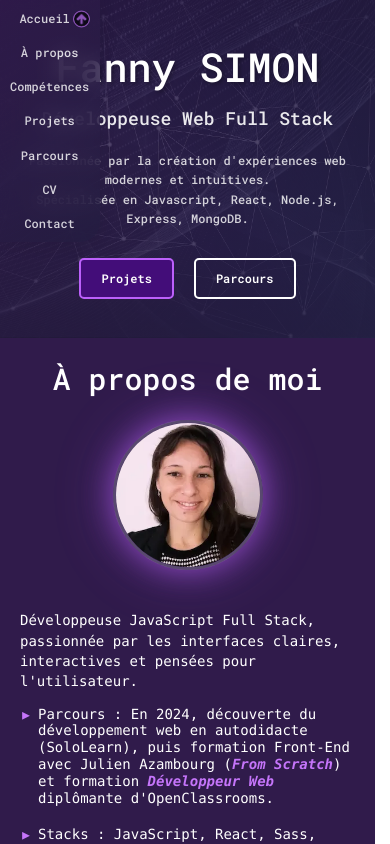
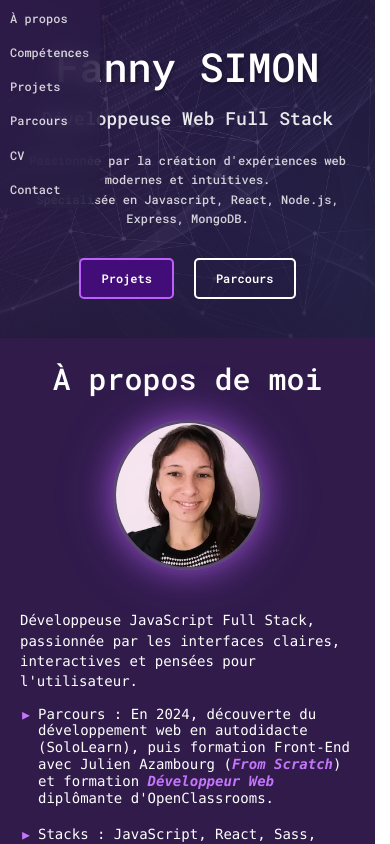
Before and after one commit to ProjetsDevFanny/Projet8_OCR_Portfolio, a React (Vite) app: page / in a window 390 px wide. Shown: the top 844 px of the page. Built offline with nearby package versions, Linux system fonts and the light colour scheme; a web font is replaced by a local one.

Commit message:
feat(ScrollToTopButton): set up the visibility of an arrowUp when scrolldown, fix(navbar): in tablet responsive: flex-start links, fex(about): padding top & bottom increased

```diff
--- a/src/Components/Header/Header.jsx
+++ b/src/Components/Header/Header.jsx
@@ -23,7 +23,6 @@ function Header() {
           </a>
         </div>
         <nav className="header__nav">
-          <a href="#hero" className="header__nav-accueil">Accueil</a>
           <a href="#about">À propos</a>
           <a href="#skills">Compétences</a>
           <a href="#projects">Projets</a>
--- a/src/Components/Header/header.scss
+++ b/src/Components/Header/header.scss
@@ -59,12 +59,7 @@
     &,
     a {
       font-family: $font-signature;
-
-      &:first-child {
-      @include font-style(3.5rem);
-      font-family: $font-signature;
     }
-  }
   }
 
   &__nav {
@@ -80,6 +75,7 @@
 
       @include mobile {
         flex-direction: column;
+        align-items: flex-start;
       }
     }
 
@@ -88,33 +84,6 @@
       text-decoration: none;
       color: $white;
       position: relative;
-
-      &.header__nav-accueil {
-        margin-right: 1rem;
-      }
-
-      // Icône flèche sur le lien Accueil
-      &.header__nav-accueil::after {
-        content: '';
-        background-color: $light_purple;
-        border-radius: 50%;
-        border: 1px solid $light_purple;
-        position: absolute;
-        top: 50%;
-        right: -20px;
-        transform: translateY(-50%);
-        width: 15px;
-        height: 15px;
-        background-image: url('../../assets/images/Icones/fleche-haut.png');
-        background-size: contain;
-        background-repeat: no-repeat;
-        transition: opacity 0.3s ease;
-        opacity: 0.8;
-      }
-
-      &.header__nav-accueil:hover::after {
-        opacity: 1;
       }
     }
   }
-}
--- /dev/null
+++ b/src/Components/ScrollToTopButton/ScrollToTopButton.jsx
@@ -0,0 +1,51 @@
+/**
+ * @file ScrollToTopButton.jsx
+ * @description Composant ScrollToTopButton pour revenir en haut de la page
+ * @author Simon Fanny
+ * @date 06/01/2026
+ * @project Portfolio - Projet8 - OpenClassrooms
+ */
+
+
+import { useEffect, useState } from "react";
+import './scrollToTopButton.scss';
+import arrowUp from '../../assets/images/Icones/fleche-haut.png';
+
+function ScrollToTopButton() {
+  const [isVisible, setIsVisible] = useState(false);
+
+  useEffect(() => {
+    const toggleVisibility = () => {
+      if (window.scrollY > 300) {
+        setIsVisible(true);
+      } else {
+        setIsVisible(false);
+      }
+    };
+
+    window.addEventListener('scroll', toggleVisibility);
+
+    return () => {
+      window.removeEventListener('scroll', toggleVisibility);
+    };
+  }, []);
+
+  const scrollToTop = () => {
+    window.scrollTo({
+      top: 0,
+      behavior: "smooth",
+    });
+  };
+
+  return (
+    <button
+      onClick={scrollToTop}
+      className={`scrollTopBtn ${isVisible ? "show" : ""}`}
+      aria-label="Retour en haut"
+    >
+      <img src={arrowUp} alt="Retour en haut" className="scrollTopBtn__icon" />
+    </button>
+  );
+}
+
+export default ScrollToTopButton;
--- /dev/null
+++ b/src/Components/ScrollToTopButton/scrollToTopButton.scss
@@ -0,0 +1,45 @@
+@use '../../styles/variables' as *;
+@use '../../styles/mixins' as *;
+
+
+.scrollTopBtn {
+  position: fixed;
+  bottom: 30px;
+  right: 30px;
+  width: 40px;
+  height: 40px;
+  border-radius: 50%;
+  border: none;
+  background-color: $dark_purple;
+  cursor: pointer;
+  opacity: 0;
+  visibility: hidden;
+  z-index: 1000;
+  box-shadow: 0 0 20px rgba(188, 96, 251, 0.6), 0 0 40px rgba(188, 96, 251, 0.3), inset 0 0 20px rgba(255, 255, 255, 0.1);
+    border: 1px solid rgba(255, 255, 255, 0.2);
+
+  &__icon {
+    position: absolute;
+    top: 50%;
+    left: 50%;
+    transform: translate(-50%, -50%);
+    width: 30px;
+    height: 30px;
+    filter: brightness(0) invert(1);
+  }
+
+  &:focus {
+    outline: none;
+  }
+}
+
+.scrollTopBtn.show {
+  opacity: 1;
+  visibility: visible;
+}
+
+.scrollTopBtn:hover {
+  background-color: $medium_purple;
+  box-shadow: 0 0 20px rgba(188, 96, 251, 0.6), 0 0 40px rgba(188, 96, 251, 0.3), inset 0 0 20px rgba(255, 255, 255, 0.1);
+  border: 1px solid rgba(255, 255, 255, 0.2);
+}
--- a/src/Components/Sections/About/about.scss
+++ b/src/Components/Sections/About/about.scss
@@ -20,6 +20,7 @@
     align-items: center;
     text-align: center;
     gap: 2rem;
+    padding: 6rem 2rem;
 
     @include tablet {
       grid-template-rows: 0.2fr 1fr;
--- a/src/Pages/Home/Home.jsx
+++ b/src/Pages/Home/Home.jsx
@@ -15,6 +15,7 @@ import Contacts from '../../Components/Sections/Contacts/Contacts'
 import History from '../../Components/Sections/History/History-global/History'
 import Hero from '../../Components/Hero/Hero'
 import Skills from '../../Components/Sections/Skills/Skills-global/Skills'
+import ScrollToTopButton from '../../Components/ScrollToTopButton/ScrollToTopButton'
 import './home.scss'
 
 function Home() {
@@ -49,6 +50,8 @@ function Home() {
       <section id="contact" className="home__contact">
         <Contacts />
       </section>
+
+      <ScrollToTopButton />
     </div>
   )
 }
```
